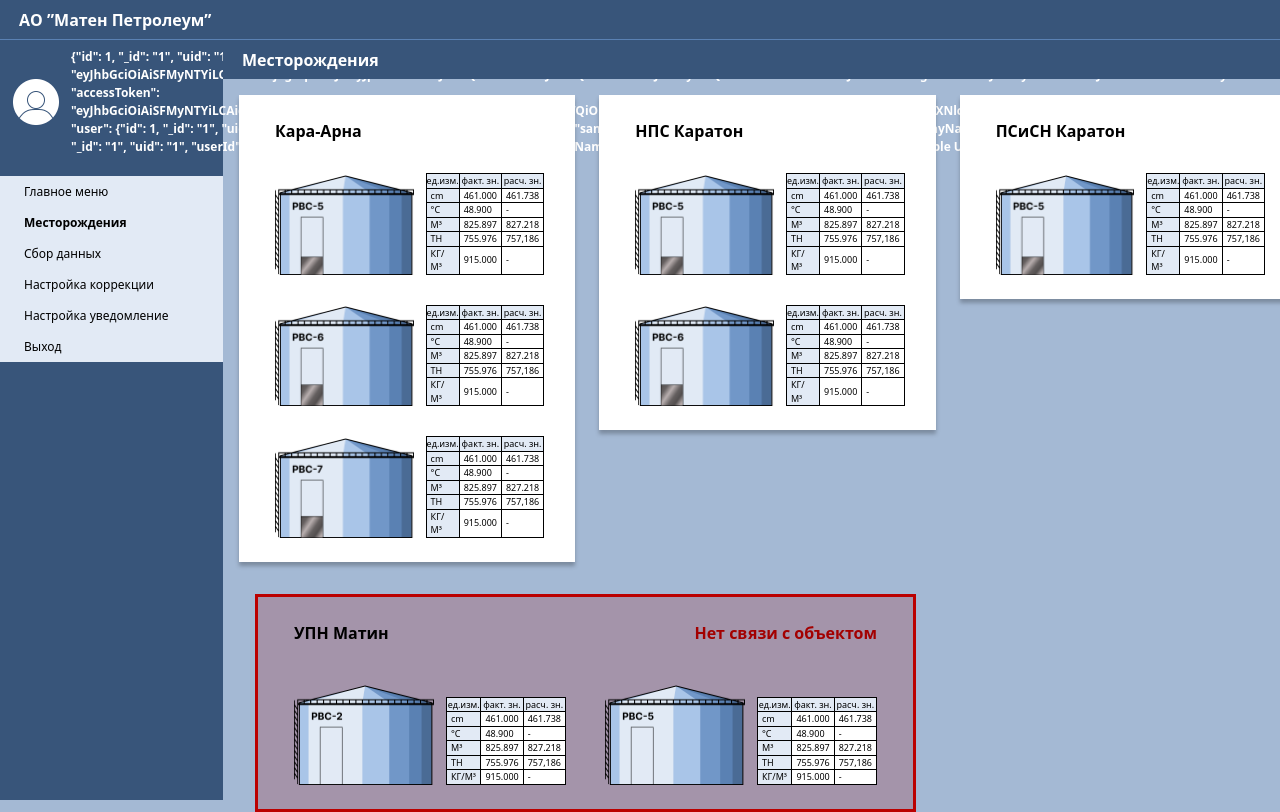
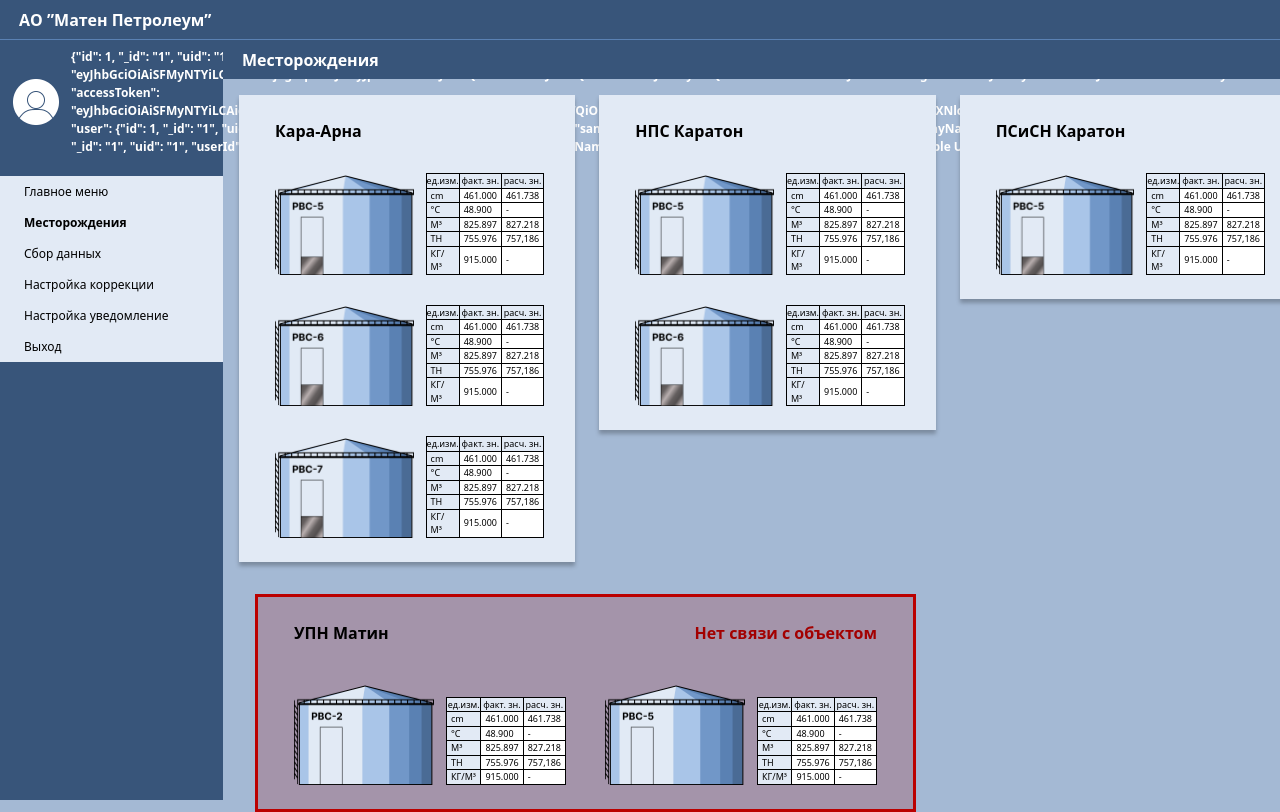
Before and after one commit to Nextifly/Storage, a Next.js app: page /maten_petroleum/location in a window 1280 px wide. Shown: the top 812 px of the page. Built offline with nearby package versions, Linux system fonts and the light colour scheme; sample sign-in values are in the browser's storage.

Commit message:
update size

```diff
--- a/app/(pages)/(company)/kozhan/location/page.tsx
+++ b/app/(pages)/(company)/kozhan/location/page.tsx
@@ -12,14 +12,14 @@ const Page = () => {
 				<h2 className='text-white font-bold'>Месторождения</h2>
 			</div>
 			<section className='flex flex-row gap-6 w-full justify-around items-center m-8'>
-				<div className='bg-white py-6 px-9 shadow-[0px_4px_4px_rgba(0,0,0,0.25)] w-[362px]  gap-[30px] flex flex-col'>
+				<div className='bg-[#e2eaf5] py-6 px-9 shadow-[0px_4px_4px_rgba(0,0,0,0.25)] w-[362px]  gap-[30px] flex flex-col'>
 					<LocationTitle title='ПСиПН Морское' />
 					<LocationStorage img={Storage5} />
 					<LocationStorage img={Storage6} />
 					<LocationStorage img={Storage7} />
 					<LocationStorage img={Storage8} />
 				</div>
-				<div className='bg-white py-6 px-9 shadow-[0px_4px_4px_rgba(0,0,0,0.25)] w-[362px]  gap-[30px] flex flex-col'>
+				<div className='bg-[#e2eaf5] py-6 px-9 shadow-[0px_4px_4px_rgba(0,0,0,0.25)] w-[362px]  gap-[30px] flex flex-col'>
 					<LocationTitle title='ПСиСН Каратон' />
 					<LocationStorage img={Storage5} />
 					<LocationStorage img={Storage6} />
--- a/app/(pages)/(company)/maten_petroleum/location/page.tsx
+++ b/app/(pages)/(company)/maten_petroleum/location/page.tsx
@@ -13,18 +13,18 @@ const Page = () => {
 				<h2 className='text-white font-bold'>Месторождения</h2>
 			</div>
 			<section className='flex flex-row gap-6 w-full justify-start items-start m-4'>
-				<div className='bg-white py-6 px-9 shadow-[0px_4px_4px_rgba(0,0,0,0.25)] w-[362px]  gap-[30px] flex flex-col'>
+				<div className='bg-[#e2eaf5] py-6 px-9 shadow-[0px_4px_4px_rgba(0,0,0,0.25)] w-[362px]  gap-[30px] flex flex-col'>
 					<LocationTitle title='Кара-Арна' />
 					<LocationStorage img={Storage5} />
 					<LocationStorage img={Storage6} />
 					<LocationStorage img={Storage7} />
 				</div>
-				<div className='bg-white py-6 px-9 shadow-[0px_4px_4px_rgba(0,0,0,0.25)] w-[362px]  gap-[30px] flex flex-col'>
+				<div className='bg-[#e2eaf5] py-6 px-9 shadow-[0px_4px_4px_rgba(0,0,0,0.25)] w-[362px]  gap-[30px] flex flex-col'>
 					<LocationTitle title=' НПС Каратон' />
 					<LocationStorage img={Storage5} />
 					<LocationStorage img={Storage6} />
 				</div>
-				<div className='bg-white py-6 px-9 shadow-[0px_4px_4px_rgba(0,0,0,0.25)] w-[362px]  gap-[30px] flex flex-col'>
+				<div className='bg-[#e2eaf5] py-6 px-9 shadow-[0px_4px_4px_rgba(0,0,0,0.25)] w-[362px]  gap-[30px] flex flex-col'>
 					<LocationTitle title='ПСиСН Каратон' />
 					<LocationStorage img={Storage5} />
 				</div>
```
